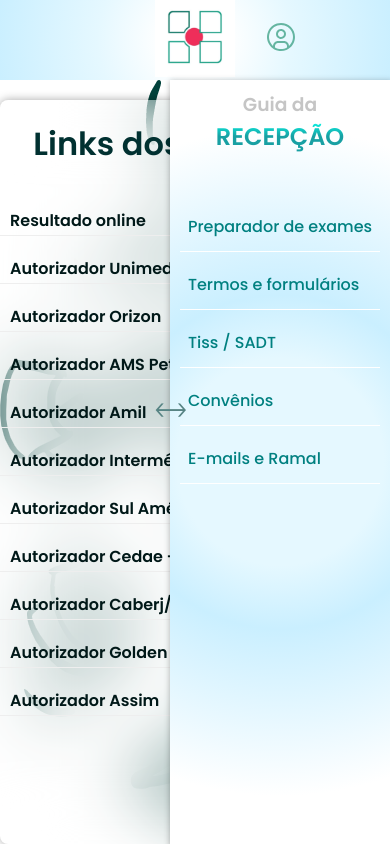
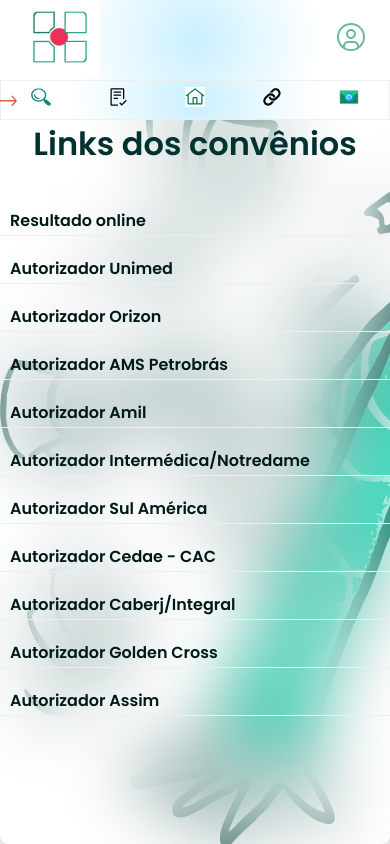
Before and after one commit to cadugomes06/Exam-Preparer, a React (Vite) app: page /links in a window 390 px wide. Built offline with nearby package versions, Linux system fonts and the light colour scheme; no server answers; sample sign-in values are in the browser's storage; what @react-pdf/renderer would draw is missing.

Commit message:
Home page responsiva, com menu responsivo.

```diff
--- a/src/components/Header.module.css
+++ b/src/components/Header.module.css
@@ -14,9 +14,10 @@
     justify-content: center;
     align-items: center;
 }
+
 .headerLogo img{
     width: 80px;
-    height: 80px;
+    height: 78px;
 }
 
 .headerUser {
@@ -71,3 +72,17 @@
     color: teal;
     transition: 0.3s;
 }
+
+@media (max-width: 550px) {
+    .headerWrapper {
+        justify-content: space-between;
+        padding: 0 20px;
+    }
+    .headerUser {
+        right: 20px;
+    }
+    .headerWrapper {
+        background: rgb(202,239,255);
+        background: radial-gradient(circle, rgba(202,239,255,1) 0%, rgba(229,248,255,1) 31%, rgba(255,255,255,1) 63%);
+    }
+}
--- a/src/components/Home.module.css
+++ b/src/components/Home.module.css
@@ -259,14 +259,13 @@
 .containerInfoExams {
     width: 100%;
     max-width: fit-content;
-    height: 280px;
+    height: 240px;
     max-height: fit-content;
     max-height:min-content;
     position: absolute;
     bottom: 0;
     left: 260px;
     font-size: 0.875rem;
-    padding-top: 20px;
     font-family: Poppins, Arial, Helvetica, sans-serif;
     color: teal;
     box-sizing: border-box;
@@ -291,7 +290,64 @@
     height: 22px;
     width: 22px;
 }
-.modalWrapperClose {
+
+@media (max-width: 950px) {
+    .searchArea,  .examContainer {
+       justify-content: start;
+       padding-left: 20px;
+    }
+    .titleH1 {
+       justify-content: start;
+       padding-left: 40px;
+    }
+    .wrapperSearch, .searchArea input {
+        width: 400px;
+    }
+    .examList {
+        width: 400px;
+        height: max-content;
+        max-height: 160px;
+    }
+    .materialPD {
+        justify-content: start;
+        padding-left: 80px;
+    }
+    .separator {
+        margin: 8rem 0;
+    }
+    .containerInfoExams {
+        width: 220px;
+        height: 200px;
+        left: 240px;
+    }
+}
+
+@media (max-width: 650px) {
+    .searchArea {
+        justify-content: center;
+        padding-top: 3rem;
+     }
+     .titleH1 {
+        justify-content: center;
+        font-size: 1rem;
+        height: 96px;
+     }
+     .examContainer, .materialPD {
+        justify-content: center;
+    }
+    .examList {
+        top: 140px;
+        width: 350px;
+    }
+   .wrapperSearch, .searchArea input {
+        width: 350px;
+    }
+    .containerInfoExams {
+     display: none;
+    }
+}
+
+/* .modalWrapperClose {
     display: none;
 }
 
@@ -395,4 +451,4 @@
     width: 24px;
     height: 24px;
     cursor: pointer;
-}
+} */
--- a/src/components/Menu.jsx
+++ b/src/components/Menu.jsx
@@ -1,16 +1,34 @@
 import React, { useEffect, useState } from "react";
 import styles from "./Menu.module.css";
 import { Link } from "react-router-dom";
+import iconEmail from '../assets/email.svg'
+import iconForm from '../assets/forms.svg'
+import iconHome from '../assets/home.svg'
+import iconLinks from '../assets/link.svg'
+import iconLoupe from '../assets/loupe.svg'
+
 
 const Menu = () => {
   const [toggleMenu, setToggleMenu] = useState(true);
+  const [isMobile, setIsMobile] = useState(false);
+
+  const imgs = [iconLoupe, iconForm, iconHome, iconLinks, iconEmail]
+
+  const { innerWidth: width } = window
+
+ useEffect(() => {
+  if(width < 700) {
+    setIsMobile(true)
+  }
+ }, [width])
 
   return (
     <div className={styles.menuWrapper}>
+
+      <div>
       <div
         className={
-          toggleMenu ? styles.menuContainer : styles.menuContainerClose
-        }
+          toggleMenu ? styles.menuContainer : styles.menuContainerClose}
         id="menu"
       >
         <div className={styles.titleMenu}>
@@ -47,7 +65,19 @@
             </li>
           </ul>
         </div>
-      </div>
+
+          <div className={styles.menuMobile}>
+        {isMobile && toggleMenu ?
+          imgs.map((img) => (
+            <li><img src={img} alt="icon" /></li>
+            ))
+            : <></>}
+            </div>
+
+        </div>
+        </div>
+
+
     </div>
   );
 };
--- a/src/components/Menu.module.css
+++ b/src/components/Menu.module.css
@@ -26,7 +26,6 @@
     background: radial-gradient(circle, rgba(229,248,255,1) 26%, rgba(202,239,255,1) 42%, rgba(255,255,255,1) 84%);
     box-shadow: 1px 2px 6px 1px rgba(0, 0, 0, 0.3);
     transition: 1s;
-    animation: openCloseMenu 2s forwards;
 }
 
 .titleMenu {
@@ -98,10 +97,53 @@
     color: rgb(86, 131, 131);
     cursor: pointer;
 }
+.menuMobile {
+    width: 100%;
+    height: 100%;
+    display: flex;
+    justify-content: space-between;
+    padding: 0 30px;
+    align-items: center;
+}
+.menuMobile img {
+    width: 20px;
+    height: 20px;
+}
+.menuMobile li {
+    list-style: none;
+}
 
-/*
-backdrop-filter: blur(15px)
-background: rgba(255, 255, 255, 0.15)
-box-shadow: 0 0 10px rgba(0, 0, 0, 0.35)
--webkit-backdrop-filter: blur(15px)
-*/
+@media (max-width: 700px) {
+    .menuContainer {
+        width: 100%;
+        height: 40px;
+        background: rgb(202,239,255);
+        background: radial-gradient(circle, rgba(202,239,255,1) 0%, rgba(229,248,255,1) 31%, rgba(255,255,255,1) 63%);
+        box-shadow: none;
+        border: 1px solid #eee;
+    }
+    .menuContainerClose {
+        width: 28px;
+        height: 40px;
+        box-shadow: none;
+        border: 1px solid #eee;
+    }
+    .titleMenu {
+        display: none;
+    }
+    .titleMain {
+        display: none;
+    }
+    .documentList {
+       display: none;
+     }
+     .openCloseMenu {
+        font-size: 1.5rem;
+        left: -12px;
+        top: -2px;
+        color: rgb(216, 85, 61);
+        cursor: pointer;
+        padding: 4px;
+    }
+
+}
--- a/src/pages/Login/Login.module.css
+++ b/src/pages/Login/Login.module.css
@@ -172,3 +172,41 @@
     color: green;
     padding-top: 4px;
 }
+
+@media (max-width: 1000px) {
+    .formContainer {
+        padding: 0 20px;
+    }
+    .formulario input, .btnLogin {
+        width: 350px;
+    }
+    .formContainer div:nth-child(1) {
+        font-size: 1.2rem;
+    }
+    .formContainer div:nth-child(1) span {
+        font-size: 1.8rem;
+    }
+}
+
+@media (max-width: 680px) {
+    .formulario input, .btnLogin {
+        width: 300px;
+    }
+    .formWrapper {
+        overflow: hidden;
+    }
+    .loginContainer {
+        display: grid;
+        grid-template-columns: 1fr ;
+    }
+    .heroLogin {
+        display: none;
+    }
+    .formContainer {
+        height: 100vh;
+        display: flex;
+        flex-direction: column;
+        justify-content: center;
+        align-items: center;
+    }
+}
--- a/src/pages/changePassword/ChangePassword.module.css
+++ b/src/pages/changePassword/ChangePassword.module.css
@@ -163,3 +163,42 @@
     color: green;
     padding-top: 4px;
 }
+
+
+@media (max-width: 1000px) {
+    .formContainer {
+        padding: 0 20px;
+    }
+    .formulario input, .btnLogin {
+        width: 350px;
+    }
+    .formContainer div:nth-child(1) {
+        font-size: 1.2rem;
+    }
+    .formContainer div:nth-child(1) span {
+        font-size: 1.8rem;
+    }
+}
+
+@media (max-width: 680px) {
+    .formulario input, .btnLogin {
+        width: 300px;
+    }
+    .formWrapper {
+        overflow: hidden;
+    }
+    .loginContainer {
+        display: grid;
+        grid-template-columns: 1fr ;
+    }
+    .heroLogin {
+        display: none;
+    }
+    .formContainer {
+        height: 100vh;
+        display: flex;
+        flex-direction: column;
+        justify-content: center;
+        align-items: center;
+    }
+}
```
